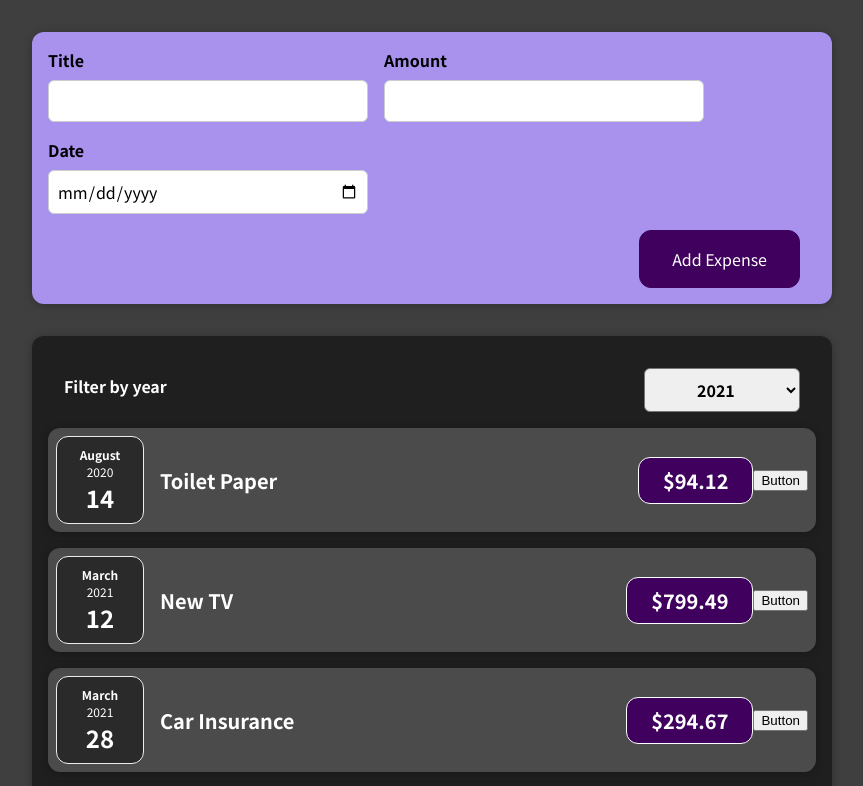
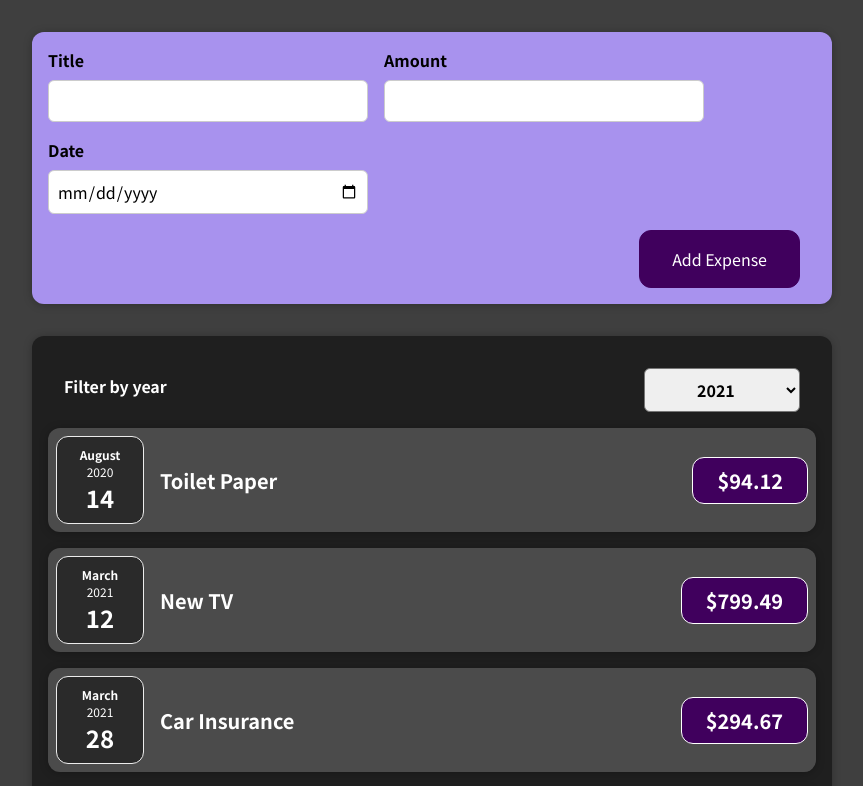
Before and after one commit to 4nur4g/React-ClassProject, a React (Create React App) app: page / in a window 1280 px wide. Shown: the top 786 px of the page, without its empty margins (208-1071 px from the left). Built offline with nearby package versions, Linux system fonts and the light colour scheme.

Commit message:
removed buttons

```diff
--- a/src/components/Expenses/ExpenseItem.js
+++ b/src/components/Expenses/ExpenseItem.js
@@ -6,10 +6,6 @@ import Card from "../UI/Card";
 function ExpenseItem(props) {
   const [title, setTitle] = useState(props.title);
 
-  const clickHandler = () => {
-    setTitle("It worked!");
-  };
-
   return (
     <Card className="expense-item">
       <ExpenseDate date={props.date}></ExpenseDate>
@@ -17,7 +13,6 @@ function ExpenseItem(props) {
         <h2>{title}</h2>
         <div className="expense-item__price">${props.amount}</div>
       </div>
-      <button onClick={clickHandler}>Button</button>
     </Card>
   );
 }
```
